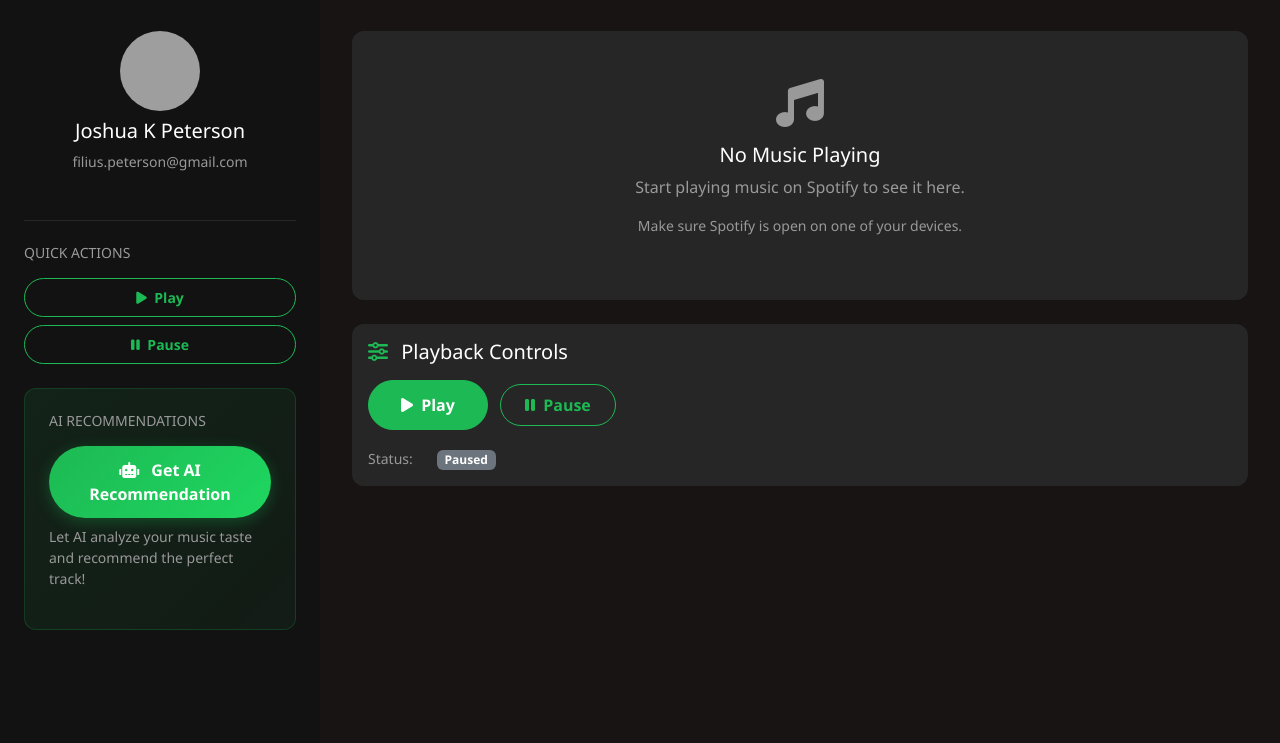
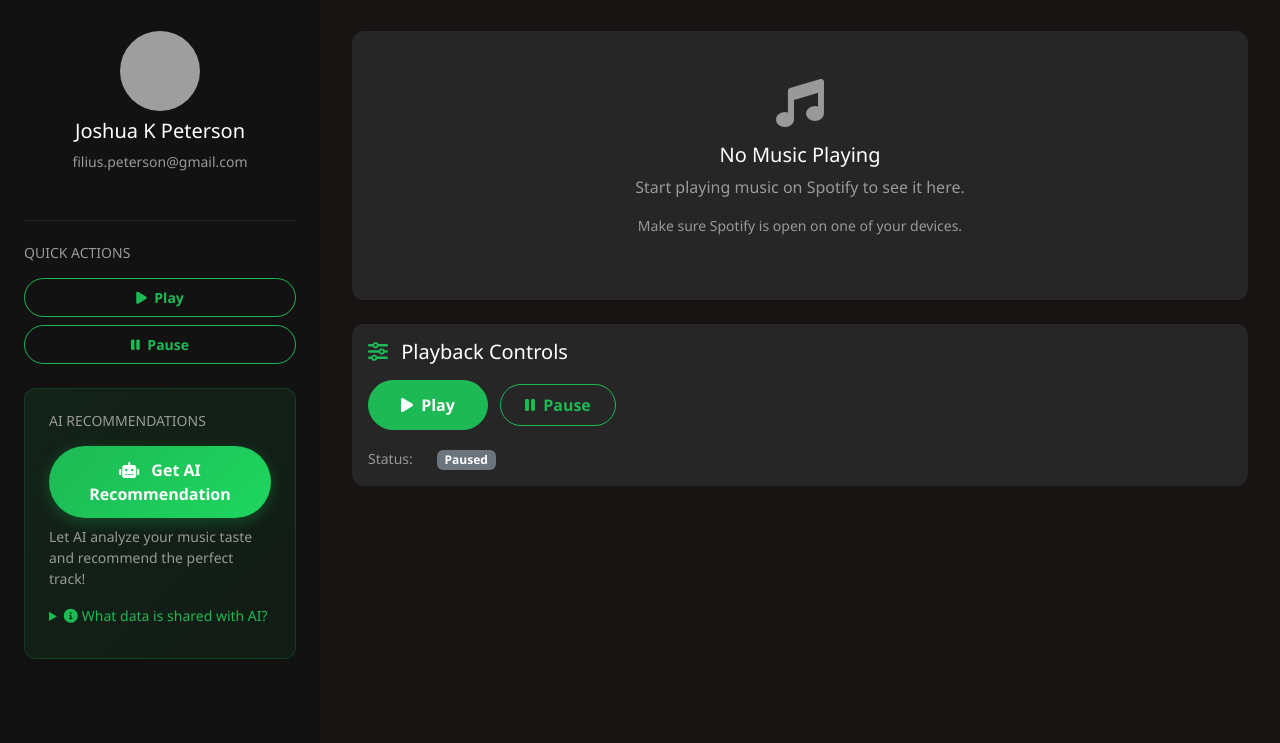
Before and after one commit to echoflame14/spotifai, a Flask app: page /dashboard in a window 1280 px wide. Shown: the part 60-803 px from the top of the page. Run offline with Flask 3, Linux system fonts and the light colour scheme; a user stored in the database is signed in; data that the repository does not hold is empty; grey boxes are pictures that could not be loaded.

Commit message:
Enhance AI music recommendations with more data and improved playback
Adds data transparency, expands Spotify scopes, logs AI interaction, and fixes device detection for track playback.

Replit-Commit-Author: Agent
Replit-Commit-Session-Id: db6d3f6d-5cbc-4f17-afd8-c3d5001bf117
Replit-Commit-Screenshot-Url: https://storage.googleapis.com/screenshot-production-us-central1/deb2334e-2767-4af0-932d-2c07564b350b/ba9fe315-acce-42aa-837b-123bd46f32b1.jpg

```diff
--- a/routes.py
+++ b/routes.py
@@ -28,8 +28,8 @@ def login():
     state = secrets.token_urlsafe(16)
     session['oauth_state'] = state
 
-    # Define required scopes
-    scope = 'user-read-private user-read-email playlist-read-private user-read-playback-state user-modify-playback-state user-read-currently-playing'
+    # Define required scopes including permissions for AI recommendations
+    scope = 'user-read-private user-read-email playlist-read-private user-read-playback-state user-modify-playback-state user-read-currently-playing user-read-recently-played user-top-read user-library-read'
 
     # Debug: Log the parameters being used
     app.logger.info(f"Client ID: {SPOTIFY_CLIENT_ID}")
@@ -249,6 +249,13 @@ def ai_recommendation():
                            for track in saved_tracks.get('items', [])]
         }
 
+        # Log the collected data for transparency
+        app.logger.info(f"Data being sent to AI: {music_data}")
+        app.logger.info(f"Recent tracks count: {len(music_data['recent_tracks'])}")
+        app.logger.info(f"Top tracks count: {len(music_data['top_tracks'])}")
+        app.logger.info(f"Top artists count: {len(music_data['top_artists'])}")
+        app.logger.info(f"Saved tracks count: {len(music_data['saved_tracks'])}")
+
         # Configure Gemini
         genai.configure(api_key=gemini_api_key)
         model = genai.GenerativeModel('gemini-1.5-flash')
@@ -268,9 +275,11 @@ Do not include any other text, explanations, or formatting."""
 
         # Get AI recommendation
         app.logger.info("Requesting AI recommendation from Gemini...")
+        app.logger.info(f"Prompt sent to AI: {prompt}")
         response = model.generate_content(prompt)
         recommendation_text = response.text.strip()
 
+        app.logger.info(f"Raw AI response: {recommendation_text}")
         app.logger.info(f"AI recommended: {recommendation_text}")
 
         # Search for the recommended track on Spotify
@@ -321,6 +330,15 @@ def play_recommendation():
         return jsonify({'success': False, 'message': 'Track URI required'}), 400
 
     spotify_client = SpotifyClient(user.access_token)
+
+    # Check for available devices first
+    devices = spotify_client.get_devices()
+    if not devices or not devices.get('devices'):
+        return jsonify({
+            'success': False,
+            'message': 'No Spotify devices found. Please open the Spotify app on your phone, computer, or any device, then try again.'
+        })
+
     success = spotify_client.play_track(track_uri)
 
     if success:
@@ -328,7 +346,7 @@ def play_recommendation():
     else:
         return jsonify({
             'success': False,
-            'message': 'Failed to play track. Make sure Spotify is open on a device.'
+            'message': 'Failed to play track. Make sure you have Spotify Premium and an active device.'
         })
 
 @app.route('/logout')
--- a/templates/dashboard.html
+++ b/templates/dashboard.html
@@ -46,6 +46,22 @@
                         </button>
                     </div>
                     <p class="text-muted small mt-2">Let AI analyze your music taste and recommend the perfect track!</p>
+
+                    <!-- Data Transparency -->
+                    <div class="mt-3">
+                        <details class="text-muted small">
+                            <summary class="text-spotify mb-2" style="cursor: pointer;">
+                                <i class="fas fa-info-circle me-1"></i>What data is shared with AI?
+                            </summary>
+                            <div class="ms-3">
+                                <p class="mb-1">• Your recent 10 tracks</p>
+                                <p class="mb-1">• Your top 10 tracks (medium-term)</p>
+                                <p class="mb-1">• Your top 10 artists</p>
+                                <p class="mb-1">• Your 10 saved/liked tracks</p>
+                                <p class="mb-0 mt-2 text-warning">Only song titles and artist names are shared - no personal information.</p>
+                            </div>
+                        </details>
+                    </div>
                 </div>
             </div>
         </div>
```
